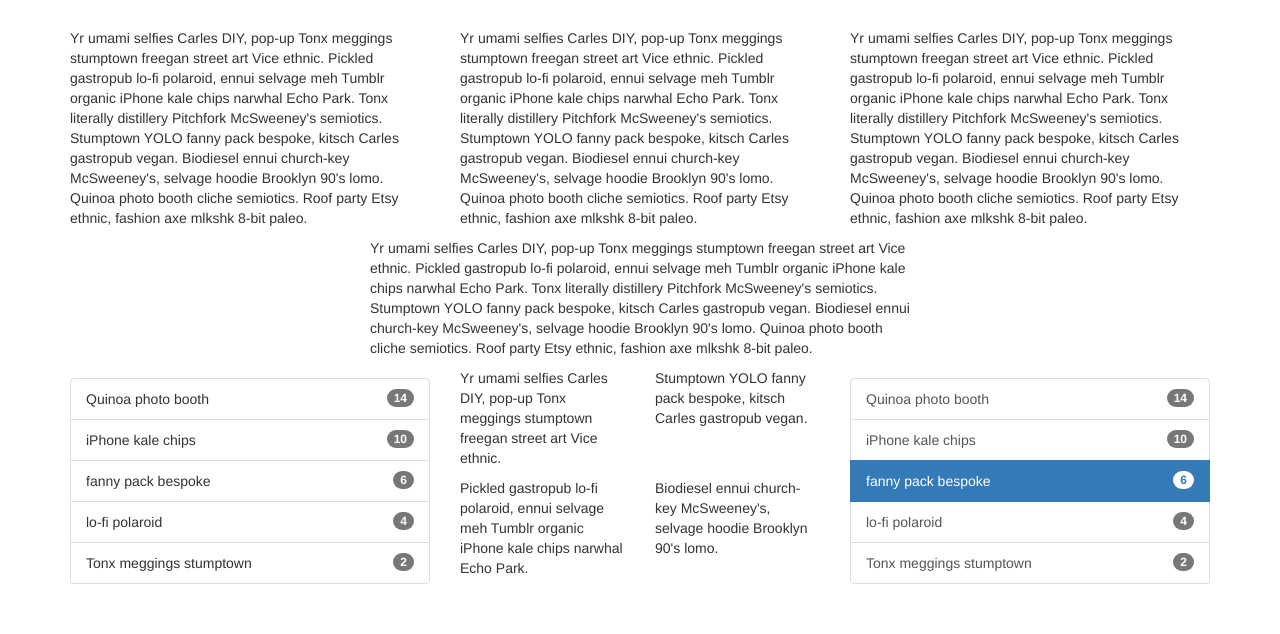
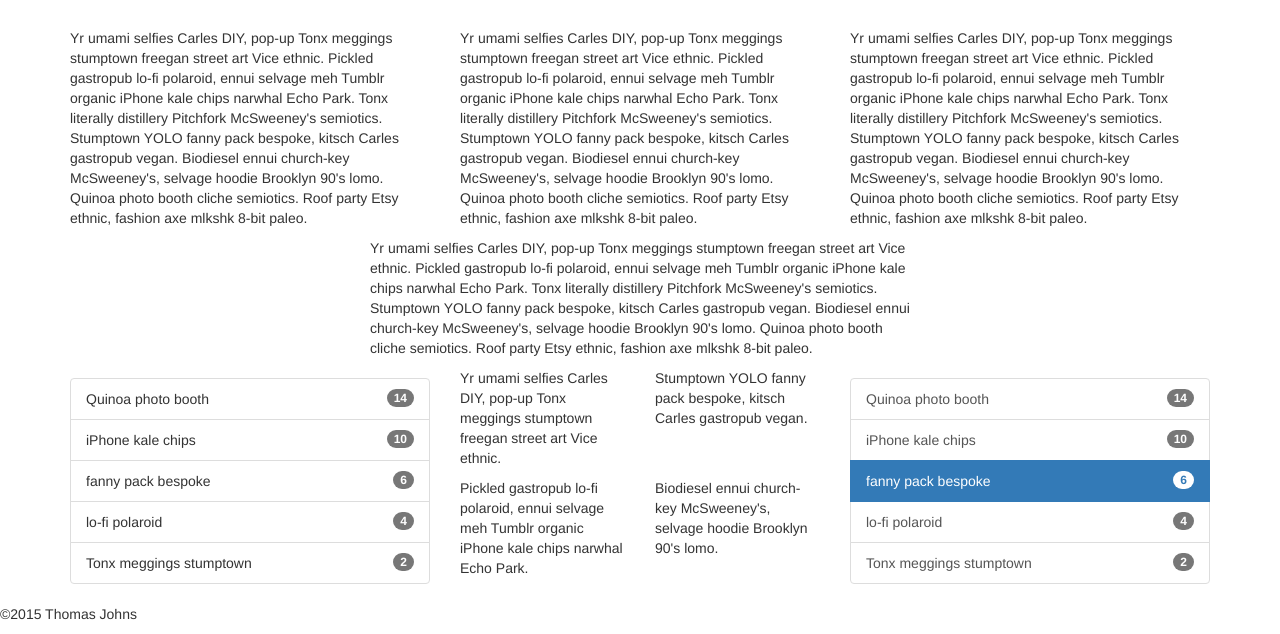
Before and after one commit to t0mj/tomjohns, a plain HTML site: page index.html in a window 1280 px wide. Shown: the part 396-1030 px from the top of the page. Before the commit the page ends 1000 px from the top, so only its background shows below. Drawn offline with nearby package versions, Linux system fonts and the light colour scheme.

Commit message:
Add copyrights/test commits

```diff
--- a/index.html
+++ b/index.html
@@ -113,6 +113,8 @@
 
     </div>
 
+    <p>&copy;2015 Thomas Johns</p>
+
     <!-- jQuery (necessary for Bootstrap's JavaScript plugins) -->
     <script src="https://ajax.googleapis.com/ajax/libs/jquery/1.11.1/jquery.min.js"></script>
     <!-- Include all compiled plugins (below), or include individual files as needed -->
```
Also changed, not shown: readme.txt.
